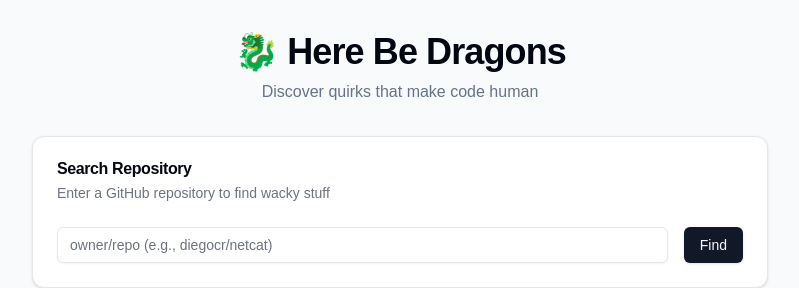
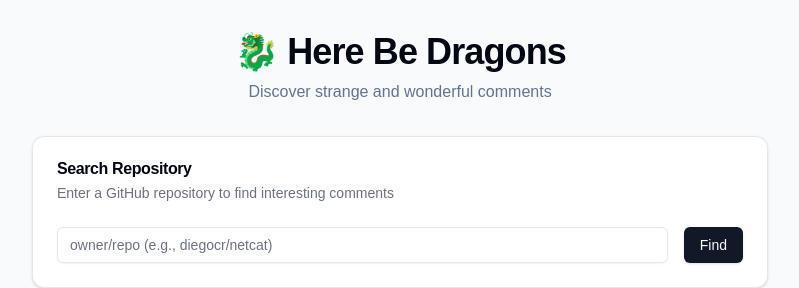
Before and after one commit to greptileai/here-be-dragons, a Next.js app: page / in a window 1280 px wide. Shown: the top 288 px of the page, without its empty margins (240-1039 px from the left). Built offline with nearby package versions, Linux system fonts and the light colour scheme.

Commit message:
changed the header a bit

```diff
--- a/src/app/page.tsx
+++ b/src/app/page.tsx
@@ -85,7 +85,7 @@ export default function Home() {
           <h1 className="text-4xl font-bold tracking-tight">
           🐉 Here Be Dragons
           </h1>
-          <p className="text-slate-500">Discover quirks that make code human</p>
+          <p className="text-slate-500">Discover strange and wonderful comments</p>
         </div>
 
         {/* Search Card */}
@@ -93,7 +93,7 @@ export default function Home() {
           <CardHeader>
             <CardTitle>Search Repository</CardTitle>
             <CardDescription>
-              Enter a GitHub repository to find wacky stuff
+              Enter a GitHub repository to find interesting comments
             </CardDescription>
           </CardHeader>
           <CardContent>
```
